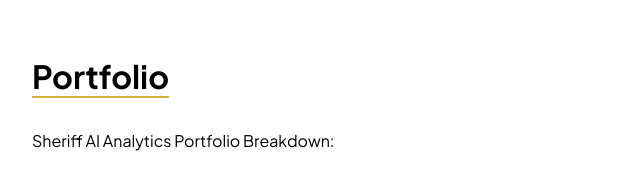
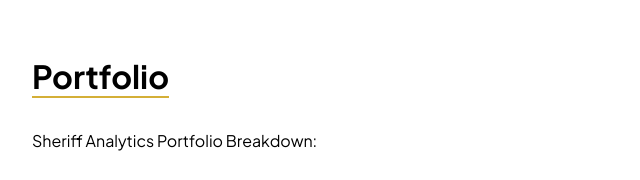
Before and after one commit to ejaazsheriff/sheriffAI-analytics, a plain HTML site: page index.html in a window 1280 px wide. Shown: the part 960-1140 px from the top of the page, 158-798 px from the left. Drawn offline with nearby package versions, Linux system fonts and the light colour scheme.

Commit message:
Update index.html

```diff
--- a/index.html
+++ b/index.html
@@ -56,7 +56,7 @@
   <!-- ================= PORTFOLIO SECTION ================= -->
   <section id="portfolio">
     <h3>Portfolio</h3>
-    <p>Sheriff AI Analytics Portfolio Breakdown:</p>
+    <p>Sheriff Analytics Portfolio Breakdown:</p>
 
     <!-- Portfolio Pie Chart -->
     <div class="portfolio-chart-container">
```
